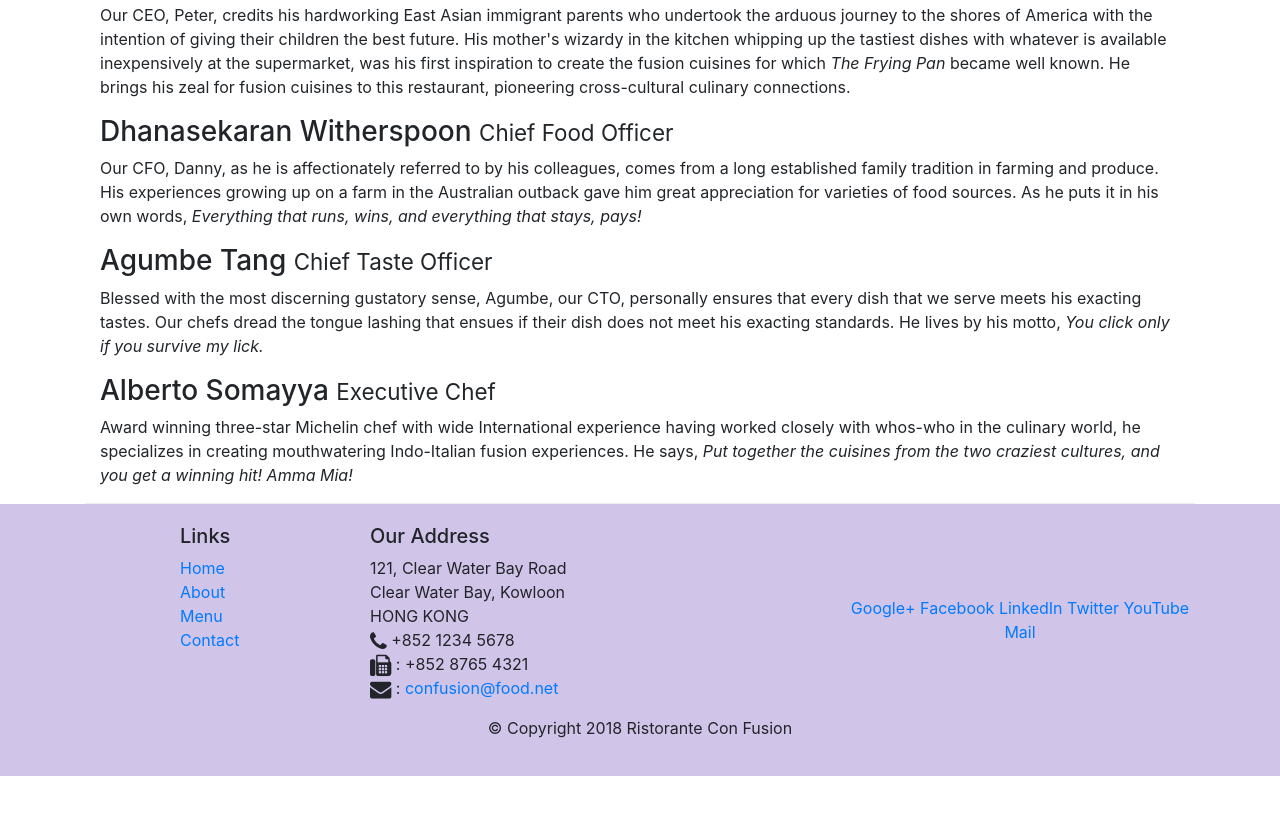
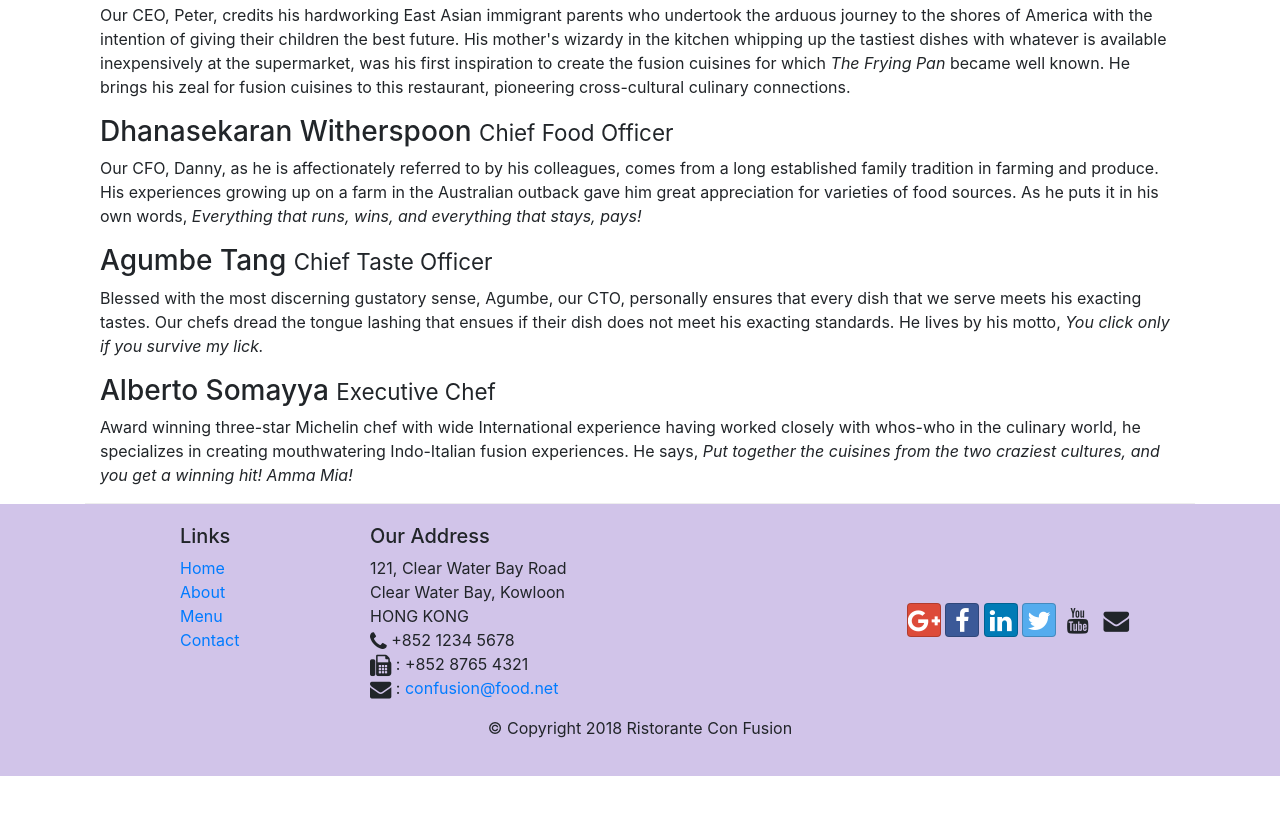
Before and after one commit to ShreyanshTripathi/node-bootstrap, a website: page aboutus.html in a window 1280 px wide. Shown: the part 950-1764 px from the top of the page. Drawn offline with nearby package versions, Linux system fonts and the light colour scheme.

Commit message:
added social media icons

```diff
--- a/aboutus.html
+++ b/aboutus.html
@@ -109,12 +109,12 @@
                 </div>
                 <div class="col-12 col-sm-4 align-self-center">
                     <div class="text-center">
-                        <a href="http://google.com/+">Google+</a>
-                        <a href="http://www.facebook.com/profile.php?id=">Facebook</a>
-                        <a href="http://www.linkedin.com/in/">LinkedIn</a>
-                        <a href="http://twitter.com/">Twitter</a>
-                        <a href="http://youtube.com/">YouTube</a>
-                        <a href="mailto:">Mail</a>
+                        <a class="btn btn-social-icon btn-google" href="http://google.com/+"><i class="fa fa-google-plus fa-lg"></i></a>
+                        <a class="btn btn-social-icon btn-facebook" href="http://www.facebook.com/profile.php?id="><i class="fa fa-facebook fa-lg"></i></a>
+                        <a class="btn btn-social-icon btn-linkedin" href="http://www.linkedin.com/in/"><i class="fa fa-linkedin fa-lg"></i></a>
+                        <a class="btn btn-social-icon btn-twitter" href="http://twitter.com/"><i class="fa fa-twitter fa-lg"></i></a>
+                        <a class="btn btn-social-icon btn-youtube" href="http://youtube.com/"><i class="fa fa-youtube fa-lg"></i></a>
+                        <a class="btn btn-social-icon" href="mailto:"><i class="fa fa-envelope fa-lg"></i></a>
                     </div>
                 </div>
            </div>
```
Also changed, not shown: index.html (+6 -6 lines).
